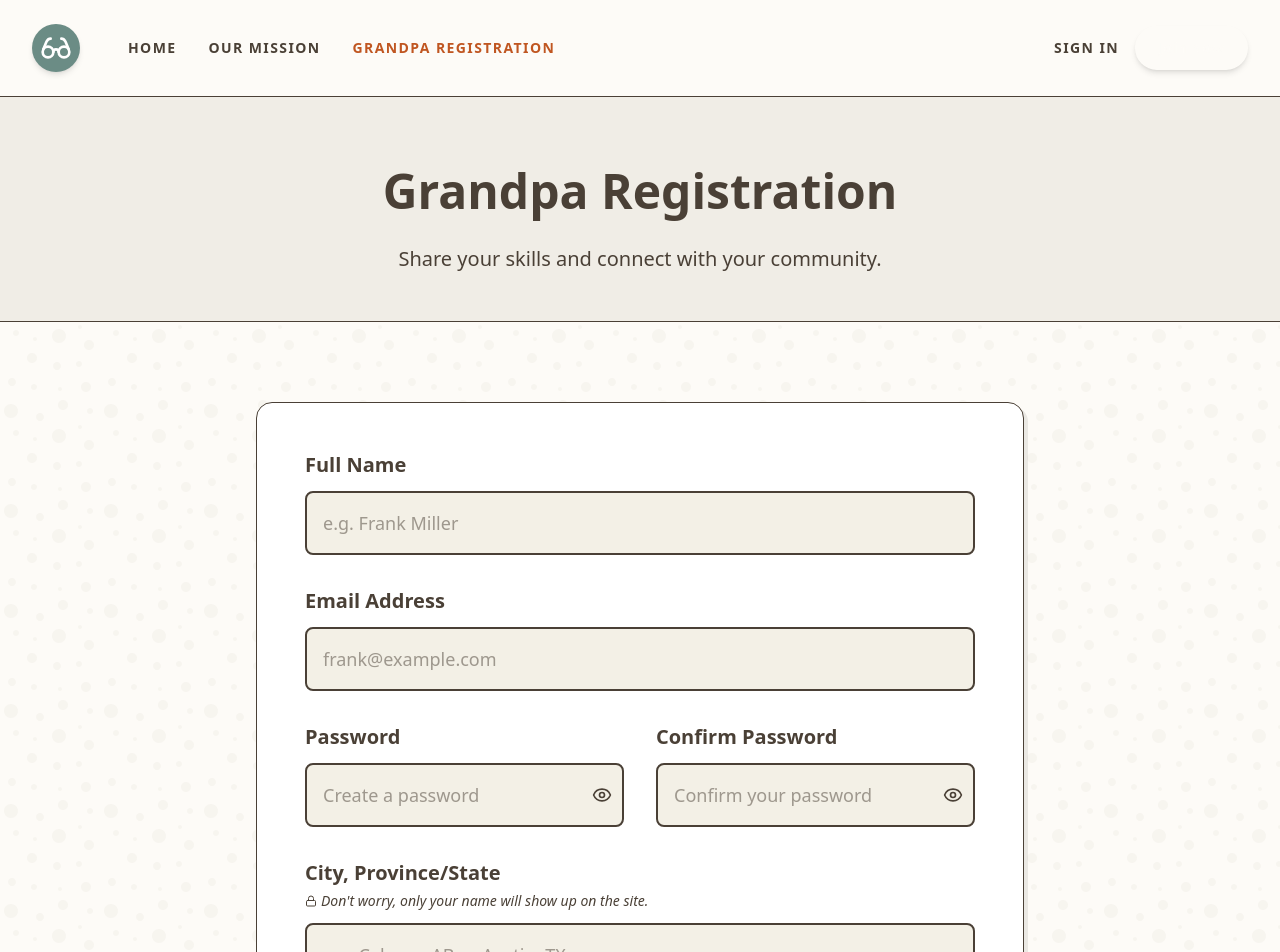
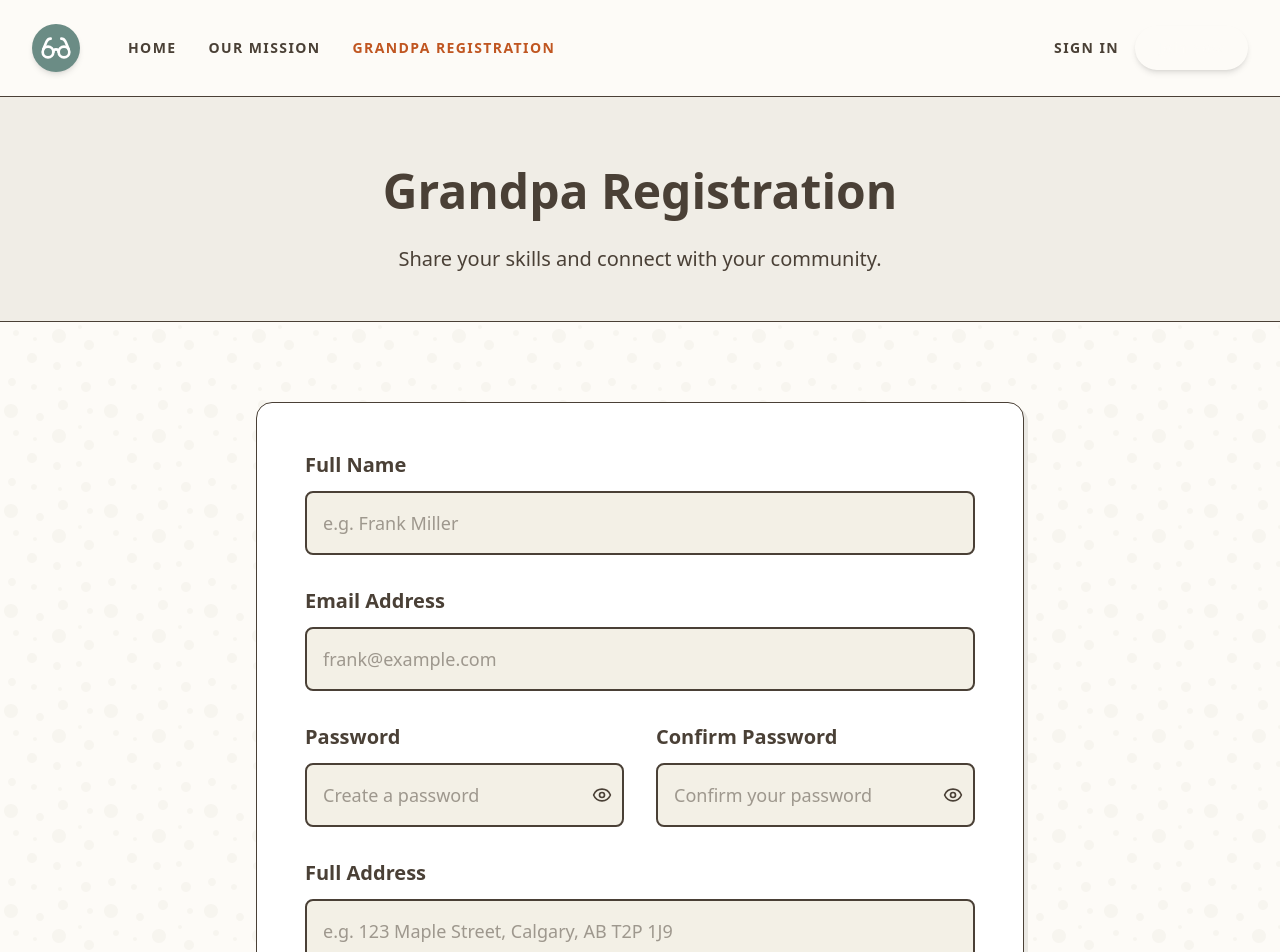
Before and after one commit to ifyoubuildit/ask-my-grandpa, a Next.js app: page /register in a window 1280 px wide. Shown: the top 952 px of the page. Built offline with nearby package versions, Linux system fonts and the light colour scheme; no server answers; a web font is replaced by a local one.

Commit message:
Update registration form: change to full address field and remove privacy comment

```diff
--- a/app/register/page.tsx
+++ b/app/register/page.tsx
@@ -98,7 +98,7 @@ export default function RegisterPage() {
       const netlifyFormData = new FormData();
       netlifyFormData.append('form-name', 'grandpa-registration');
       netlifyFormData.append('name', formData.fullname);
-      netlifyFormData.append('city-state', formData.address);
+      netlifyFormData.append('address', formData.address);
       netlifyFormData.append('phone', formData.phone);
       netlifyFormData.append('email', formData.email);
       netlifyFormData.append('contact-preference', formData.contact_pref);
@@ -126,7 +126,7 @@ export default function RegisterPage() {
             body: new URLSearchParams({
               'form-name': 'grandpa-registration',
               'name': formData.fullname,
-              'city-state': formData.address,
+              'address': formData.address,
               'phone': formData.phone,
               'email': formData.email,
               'contact-preference': formData.contact_pref,
@@ -203,7 +203,7 @@ export default function RegisterPage() {
             {/* Hidden fields for Netlify Forms detection */}
             <div style={{ display: 'none' }}>
               <input name="name" value={formData.fullname} readOnly />
-              <input name="city-state" value={formData.address} readOnly />
+              <input name="address" value={formData.address} readOnly />
               <input name="phone" value={formData.phone} readOnly />
               <input name="email" value={formData.email} readOnly />
               <input name="contact-preference" value={formData.contact_pref} readOnly />
@@ -302,21 +302,18 @@ export default function RegisterPage() {
               </div>
             </div>
 
-            {/* City, Province/State */}
+            {/* Full Address */}
             <div className="mb-8">
-              <label className="block text-vintage-dark font-heading font-bold text-xl mb-1">
-                City, Province/State
+              <label className="block text-vintage-dark font-heading font-bold text-xl mb-3">
+                Full Address
               </label>
-              <p className="text-sm text-vintage-dark/60 mb-3 italic flex items-center gap-1">
-                <Lock className="w-3 h-3" /> Don't worry, only your name will show up on the site.
-              </p>
               <input
                 type="text"
                 name="address"
                 value={formData.address}
                 onChange={handleInputChange}
                 className="w-full bg-vintage-cream border-2 border-vintage-gold/30 rounded-lg p-4 text-lg text-vintage-dark focus:border-vintage-accent focus:outline-none focus:ring-0"
-                placeholder="e.g. Calgary, AB or Austin, TX"
+                placeholder="e.g. 123 Maple Street, Calgary, AB T2P 1J9"
                 required
               />
             </div>
```
